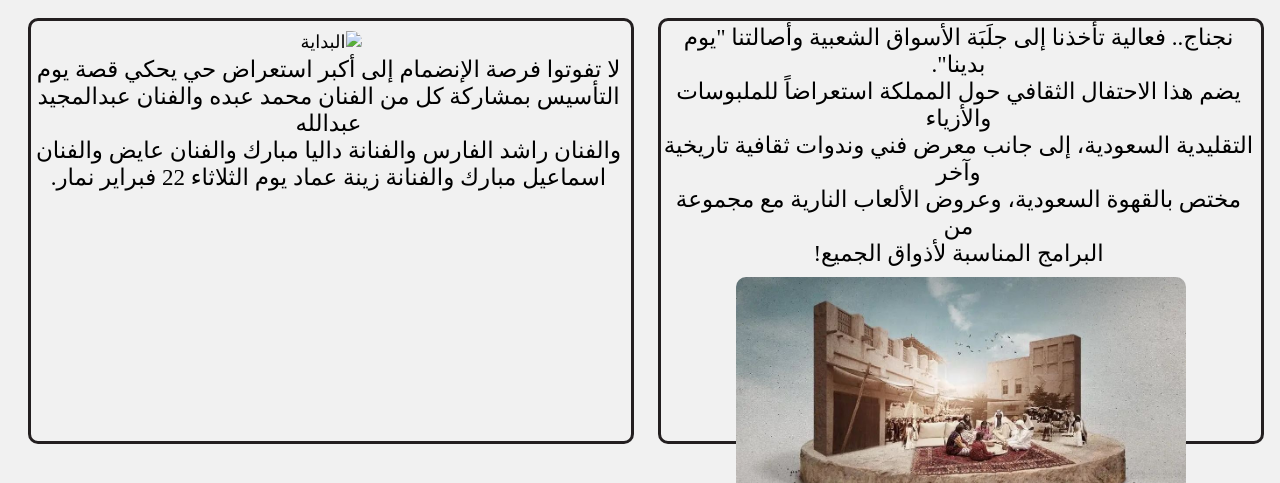
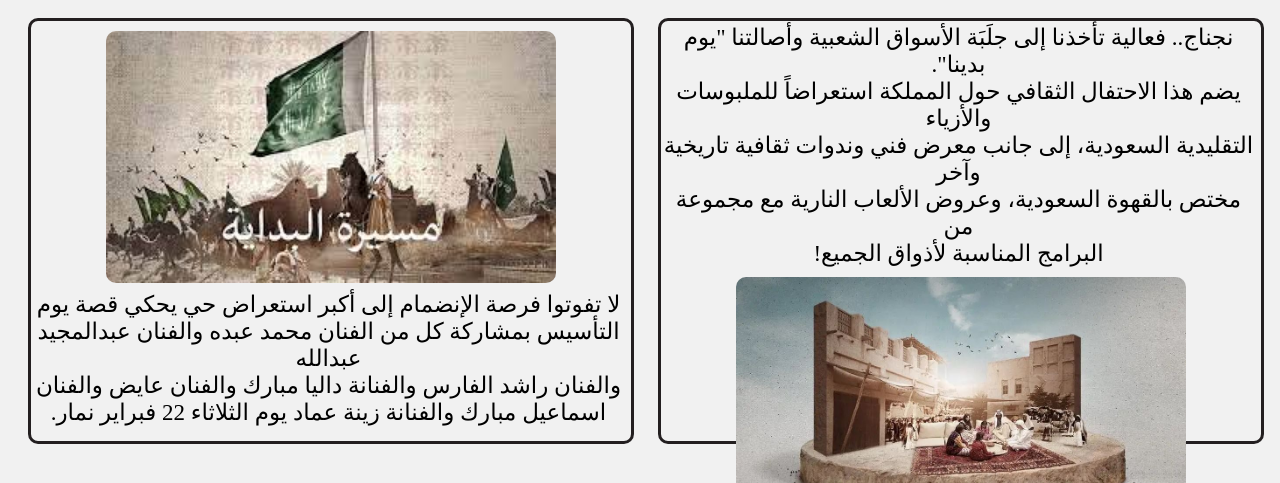
Before and after one commit to Fki3456/Foundation-Day, a plain HTML site: page index.html in a window 1280 px wide. Shown: the part 673-1156 px from the top of the page. Drawn offline with Linux system fonts and the light colour scheme; the site is published under a folder, as on GitHub Pages, so addresses that start at the root find nothing.

Commit message:
index.html

```diff
--- a/index.html
+++ b/index.html
@@ -46,7 +46,7 @@
                 </div><br>
 
                 <div class="events">
-                    <img src="/Images/مسيرة-البداية.jpg"  alt="البداية">
+                    <img src="Images/مسيرة-البداية.jpg"  alt="البداية">
                     <p>لا تفوتوا فرصة الإنضمام إلى أكبر استعراض حي يحكي قصة يوم<br> التأسيس بمشاركة كل من الفنان محمد عبده والفنان عبدالمجيد عبدالله<br> والفنان راشد الفارس والفنانة داليا مبارك والفنان عايض والفنان<br> اسماعيل مبارك والفنانة زينة عماد يوم الثلاثاء 22 فبراير نمار.</p>
                 </div><br>
             </div>
```
